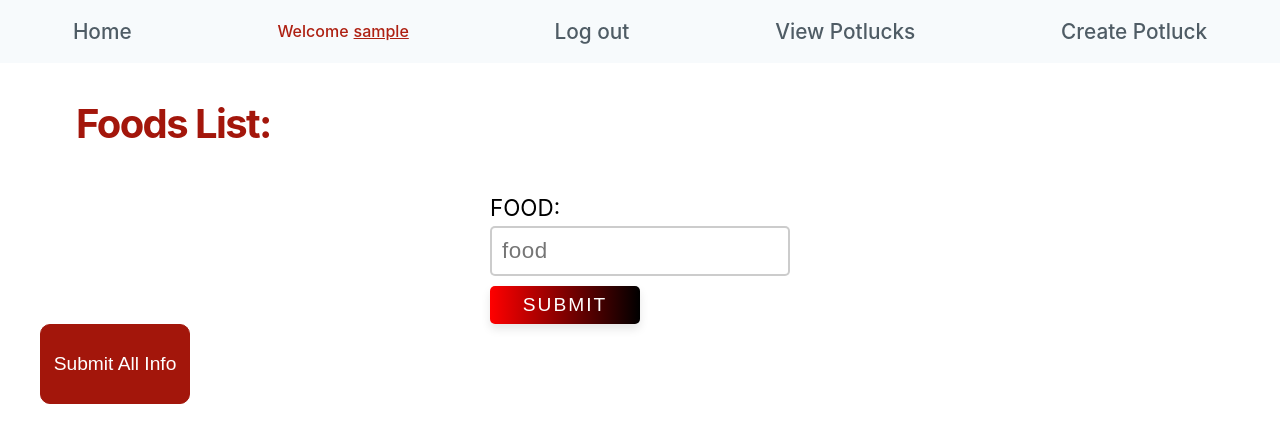
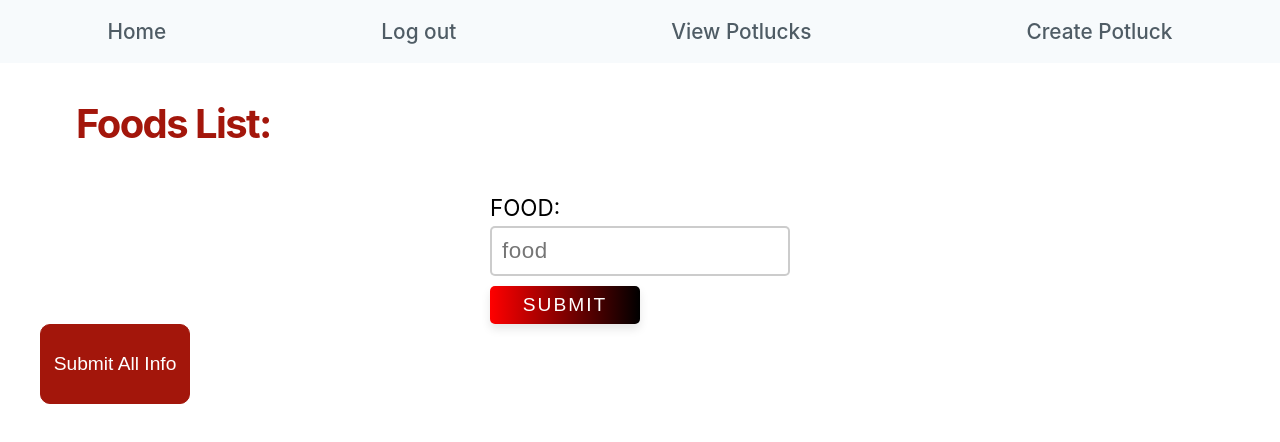
Before and after one commit to thi-hong-van-nguyen/Build-Week-Potluck-Planner-4-front-end, a React (Create React App) app in the folder potluck/: page /add_foods in a window 1280 px wide. Shown: the top 442 px of the page. Built offline with nearby package versions, Linux system fonts and the light colour scheme; sample sign-in values are in the browser's storage.

Commit message:
added nav link drying

```diff
--- a/potluck/src/App.js
+++ b/potluck/src/App.js
@@ -32,19 +32,19 @@ function App(props) {
 
       <Switch>
 
-        <Route path='/login'>
-          <Login />
+        <Route path='/Log_in'>
+          <Login/>
         </Route>
 
-        <Route path='/logout'>
-          <Logout />
+        <Route path='/Log_out'>
+          <Logout/>
         </Route>
 
-        <Route path='/signup'>
-          <Signup />
+        <Route path='/Sign_up'>
+          <Signup/>
         </Route>
 
-        <PrivateRoute path='/add' component={AddPotluck}/>
+        <PrivateRoute path='/Create_Potluck' component={AddPotluck}/>
 
         <PrivateRoute path='/add_guests' component={AddGuests}/>
 
@@ -52,18 +52,15 @@ function App(props) {
 
         <PrivateRoute path='/potlucks/:potluck_id' component={PotluckDetails}/>
 
-        <Route path='/potlucks'>
-          <Potlucks />
+        <Route path='/View_Potlucks'>
+          <Potlucks/>
         </Route>
 
         <Route path='/'>
-          <Home />
+          <Home/>
         </Route>
 
       </Switch>
-
-      {/* Footer??? */}
-
     </div>
   );
 }
--- a/potluck/src/components/NavBar.js
+++ b/potluck/src/components/NavBar.js
@@ -1,38 +1,22 @@
 import React from 'react';
 import { Link } from 'react-router-dom';
-import { connect } from 'react-redux';
+import Routes from './Routes';
 
-function NavBar(props) {
-    const { isLogin } = props
-    const username = localStorage.getItem('username');
+export default function NavBar() {
+    // const username = localStorage.getItem('username');
 
     return (
-        <div className='navbar-container'>
-            <div>
+        <header className='navbar-container'>
+            <nav>
                 <ul className='nav-links'>
-                    <li><Link to='/'>Home</Link></li>
-                    {
-                        isLogin ? <>
-                            <li style={{color: '#ae2012', fontSize: '1rem'}}>
-                                Welcome
-                                <span style={{textDecoration: 'underline', padding: '0 0 0 5px'}}>
-                                    {username}
-                                </span>
-                            </li>
-                            <li><Link to='/logout'>Log out</Link></li>
-                            <li><Link to='/potlucks'>View Potlucks</Link></li>
-                            <li><Link to='/add'>Create Potluck</Link></li>
-                        </> : <>
-                            <li><Link to='/signup'>Sign up</Link></li>
-                            <li><Link to='/login'>Log in</Link></li>
-                        </>
-                    }
+                    <li>
+                        <Link to='/'>
+                            Home
+                        </Link>
+                    </li>
+                    <Routes/>
                 </ul>
-            </div>
-        </div>
+            </nav>
+        </header>
     )
 }
-
-const mapStateToProps = state => ({isLogin: state.login.isLogin});
-
-export default connect(mapStateToProps)(NavBar)
--- /dev/null
+++ b/potluck/src/components/NavLink.js
@@ -0,0 +1,13 @@
+import React from 'react'
+import { Link } from 'react-router-dom'
+
+export default function NavLink(props) {
+    const { route } = props
+    return (
+        <li>
+            <Link to={`/${route}`}>
+                {route.replace("_", " ")}
+            </Link>
+        </li>
+    )
+}
--- a/potluck/src/components/PrivateRoute.js
+++ b/potluck/src/components/PrivateRoute.js
@@ -7,7 +7,7 @@ const PrivateRoute = ({ component: Component, ...rest }) => {
         if (token) {
             return <Component {...props} />
         } else {
-            return <Redirect to='/login' />
+            return <Redirect to='/Login_in' />
         }
     }}/>
 }
--- /dev/null
+++ b/potluck/src/components/Routes.js
@@ -0,0 +1,29 @@
+import React from 'react'
+import NavLink from './NavLink'
+import { connect } from "react-redux"
+
+const privateRoutes = ["Log_out", "View_Potlucks", "Create_Potluck"]
+const routes = ["Sign_up", "Log_in"]
+
+function Routes(props) {
+    const { isLogin } = props
+    return (
+        <>
+            {isLogin ?
+                privateRoutes.map(route =>
+                    <NavLink route={route}/>
+                )
+            :
+                routes.map(route =>
+                    <NavLink route={route}/>
+                )
+            }
+        </>
+    )
+}
+
+const mapStateToProps = state => ({
+    isLogin: state.login.isLogin
+});
+
+export default connect(mapStateToProps)(Routes)
--- a/potluck/src/components/Signup.js
+++ b/potluck/src/components/Signup.js
@@ -16,7 +16,7 @@ export default function Signup() {
         axios.post("https://potluck-planner-3.herokuapp.com/api/users/register", credentials)
             .then(res => {
                 console.log(res)
-                push('/login')
+                push('/Login_in')
             })
             .catch(err => {
                 console.log(err)
```
